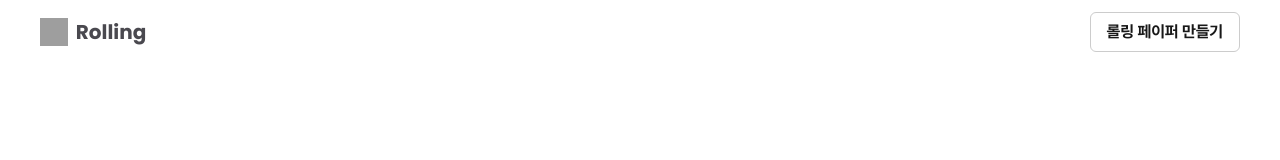
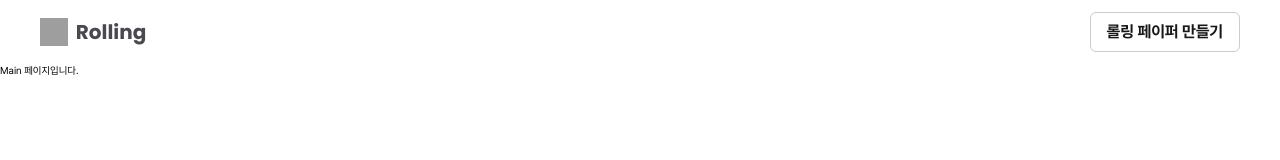
Before and after one commit to codeit-team8/rolling, a React (Vite) app: page / in a window 1280 px wide. Shown: the top 160 px of the page. Built offline with nearby package versions, Linux system fonts and the light colour scheme; grey boxes are pictures that could not be loaded.

Commit message:
style : Nav 바 라우팅 처리
- Main, Post 컴포넌트 페이지는 테스트 페이지 입니다.

```diff
--- a/src/App.jsx
+++ b/src/App.jsx
@@ -1,11 +1,18 @@
+import { Route, Routes } from 'react-router-dom';
 import GlobalStyle from '@/styles/GlobalStyle.js';
 import Nav from '@/components/Nav/Nav.jsx';
+import Post from '@/pages/Post.jsx';
+import Main from '@/pages/Main.jsx';
 
 function App() {
   return (
     <div>
       <GlobalStyle />
       <Nav />
+      <Routes>
+        <Route path="/" element={<Main />} />
+        <Route path="/post" element={<Post />} />
+      </Routes>
     </div>
   );
 }
--- a/src/components/Nav/Nav.jsx
+++ b/src/components/Nav/Nav.jsx
@@ -1,14 +1,19 @@
 import styled from 'styled-components';
+import { Link } from 'react-router-dom';
 import logo from '@/assets/icons/logo.svg';
 
 function Nav() {
   return (
     <NavWrapper>
-      <NavTitle>
-        <Logo src={logo} alt="로고 이미지" />
-        <Title>Rolling</Title>
-      </NavTitle>
-      <PaperCreateButton>롤링 페이퍼 만들기</PaperCreateButton>
+      <Link to="/">
+        <NavTitle>
+          <Logo src={logo} alt="로고 이미지" />
+          <Title>Rolling</Title>
+        </NavTitle>
+      </Link>
+      <Link to="/post">
+        <PaperCreateButton>롤링 페이퍼 만들기</PaperCreateButton>
+      </Link>
     </NavWrapper>
   );
 }
--- a/src/main.jsx
+++ b/src/main.jsx
@@ -1,11 +1,14 @@
 import React from 'react';
 import ReactDOM from 'react-dom/client';
+import { BrowserRouter } from 'react-router-dom';
 import App from '@/App.jsx';
 import '@/styles/font.css';
 import '@/styles/color.css';
 
 ReactDOM.createRoot(document.getElementById('root')).render(
   <React.StrictMode>
-    <App />
+    <BrowserRouter>
+      <App />
+    </BrowserRouter>
   </React.StrictMode>,
 );
--- /dev/null
+++ b/src/pages/Main.jsx
@@ -0,0 +1,5 @@
+function Main() {
+  return <div>Main 페이지입니다.</div>;
+}
+
+export default Main;
--- /dev/null
+++ b/src/pages/Post.jsx
@@ -0,0 +1,5 @@
+function Post() {
+  return <div>post 페이지입니다.</div>;
+}
+
+export default Post;
```
